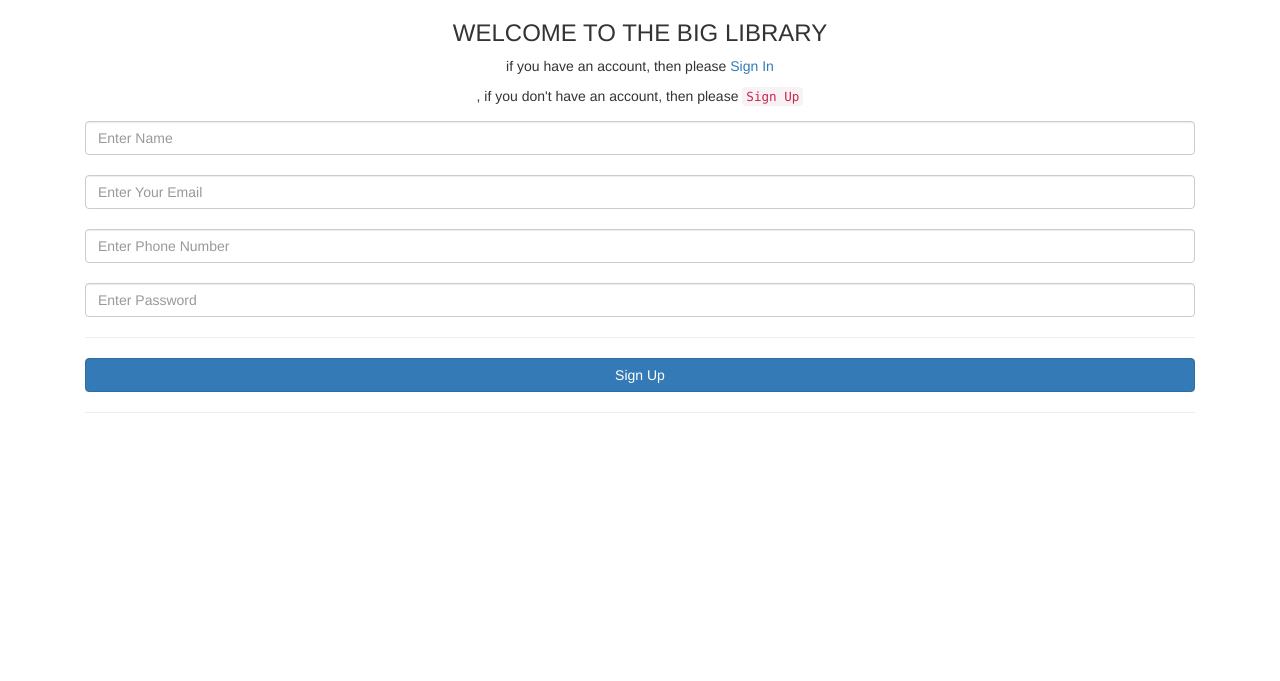
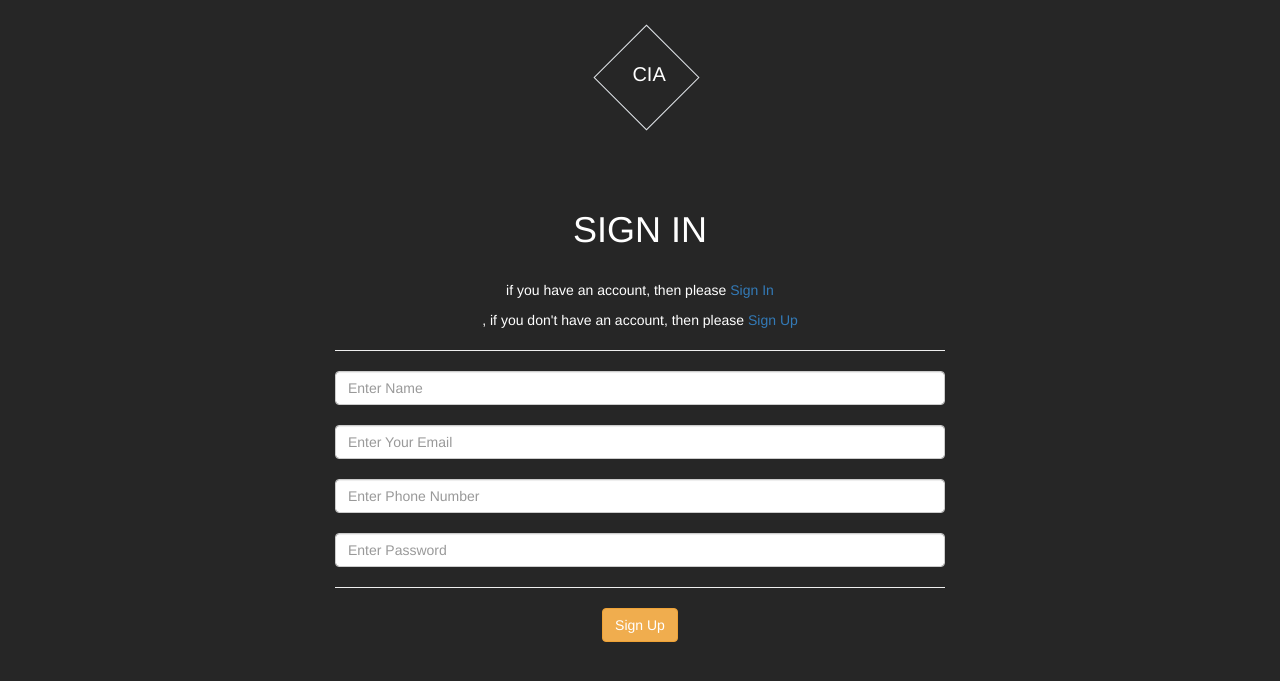
Before and after one commit to kata1234567/FSWD40-ProjectBIMFactory, a PHP site: page /register.php in a window 1280 px wide. Shown: the top 681 px of the page. Run offline with PHP 8.4, Linux system fonts and the light colour scheme; data that the repository does not hold is empty; some libraries are stand-ins or nearby versions.

Commit message:
added register

```diff
--- /dev/null
+++ b/css/register.css
@@ -0,0 +1,23 @@
+body {
+	margin: 0;
+	padding: 0;
+	background: #262626;
+}
+
+.text-center {
+
+width: 50%;
+
+}
+
+#text {
+	color: white
+}
+
+#particles-js {
+	position: absolute;
+	width: 100%;
+	height: 640px;
+	top: 0;
+	z-index: -1;
+}
--- a/css/style.css
+++ b/css/style.css
@@ -1,7 +1,8 @@
 .logo {
-	position: absolute;
-	width: 125px;
-	height: 125px;
+	position: relative;
+	width: 150px;
+	height: 150px;
+	margin-left: 20px;
 }
 
 .logo p {
@@ -11,8 +12,15 @@
 	text-align: center;
 	font-size: 20px;
 	text-transform: uppercase;
+}
 
+p {
+	padding-top: 20px;
+}
 
+.demo {
+	margin-left: 46%;
+	margin-top: 40px !important;
 }
 
 .logo:before {
@@ -21,8 +29,8 @@
 	width: 50%;
 	height: 50%;
 	border:none;
-	border-top: 2px solid #0796a9bf;
-	border-bottom: 2px solid #0796a9bf;
+	border-top: 3px solid #F0AD4E;
+	border-bottom: 3px solid #F0AD4E;
 	box-sizing: border-box;
 	transform: scaleX(0);
 	transition: 0.5s;
@@ -42,8 +50,8 @@ transition-delay: 0.5s;
 	width: 50%;
 	height: 50%;
 	border:none;
-	border-right: 2px solid #0796a9bf;
-	border-left: 2px solid #0796a9bf;
+	border-right: 3px solid #F0AD4E;
+	border-left: 3px solid #F0AD4E;
 	box-sizing: border-box;
 	transform: scaleY(0);
 	transition: 0.5s;
@@ -61,7 +69,7 @@ transform: scaleY(1);
 	display: block;
 	transform: rotate(45deg);
 	pointer-events: none;
-	box-sizing: border-box;
+
 
 }
 
@@ -71,8 +79,8 @@ transform: scaleY(1);
 	width: 100%;
 	height: 100%;
 	border:none;
-	border-top: 2px solid #0796a9bf;
-	border-bottom: 2px solid #0796a9bf;
+	border-top: 2px solid #F0AD4E;
+	border-bottom: 2px solid #F0AD4E;
 	box-sizing: border-box;
 	transform: scaleX(0);
 	transition: 0.5s;
@@ -90,8 +98,8 @@ transition-delay: 1s;
 	width: 100%;
 	height: 100%;
 	border:none;
-	border-right: 2px solid #0796a9bf;
-	border-left: 2px solid #0796a9bf;
+	border-right: 2px solid #F0AD4E;
+	border-left: 2px solid #F0AD4E;
 	box-sizing: border-box;
 	transform: scaleY(0);
 	transition: 0.5s;
@@ -101,9 +109,26 @@ transition-delay: 1s;
 
 transform: scaleY(1);
 transition-delay: 1.5s;
+
 }
 
-nav ul {
-	display: flex;
-	justify-content: space-around;
+/*@media only screen and (max-width: 700px) {
+   			.demo {
+
+ 		margin-right: 40%;
+
 }
+
+@media only screen and (max-width: 600px) {
+  .demo {
+
+    margin-right: 60px;
+
+}
+
+@media only screen and (max-width: 375px) {
+  .demo {
+
+    margin-right: 80px !important;
+
+}*/
--- a/register.php
+++ b/register.php
@@ -99,16 +99,25 @@ $passwordd = hash('sha256', $password);
 
 <title>Login & Registration System</title>
 <link rel="stylesheet" href="//maxcdn.bootstrapcdn.com/bootstrap/3.3.7/css/bootstrap.min.css" integrity="sha384-BVYiiSIFeK1dGmJRAkycuHAHRg32OmUcww7on3RYdg4Va+PmSTsz/K68vbdEjh4u" crossorigin="anonymous">
+<link rel="stylesheet" type="text/css" href="css/register.css">
+<link rel="stylesheet" type="text/css" href="css/style.css">
 </head>
-<body>
+<body >
+  <div class="demo">
+<div class="logo">
+      <span class="border"></span>
+      <p>&nbsp;CIA </p>
+ </div>
 
+</div>
+  <div id="particles-js"></div>
+<div  class="container text-center ">
 
-<div class= "container">
    <form method="post" action="<?php echo htmlspecialchars($_SERVER['PHP_SELF']); ?>" autocomplete="off">
 
-   <div class="text-center mb-4">
-        <h1 class="h3 mb-3 font-weight-normal">WELCOME TO THE BIG LIBRARY</h1>
-        <p>if you have an account, then please  <a href="index.php">Sign In</a></p>, if you don't have an account, then  please <code>Sign Up</code>
+   <div id="text" class="mb-4">
+       <h1>SIGN IN</h1>
+        <p>if you have an account, then please  <a href="index.php">Sign In</a></p>, if you don't have an account, then  please <a href="#"> Sign Up</a>
       </div>
 
 
@@ -117,7 +126,7 @@ $passwordd = hash('sha256', $password);
   if ( isset($errMSG) ) {
 
    ?>
-           <div class="alert alert-<?php echo $errTyp ?>">
+           <div  class="alert alert-<?php echo $errTyp ?>">
                         <?php echo $errMSG; ?>
        </div>
 
@@ -127,8 +136,9 @@ $passwordd = hash('sha256', $password);
 
 
 
+            <hr />
 
-            <input type="text" name="name" class="form-control" placeholder="Enter Name" maxlength="50" value="<?php echo $name ?>" />
+            <input  type="text" name="name" class="form-control" placeholder="Enter Name" maxlength="50" value="<?php echo $name ?>" />
 
                <span class="text-danger"><?php echo $nameError; ?></span>
                <br>
@@ -159,14 +169,20 @@ $passwordd = hash('sha256', $password);
             <hr />
 
 
-            <button type="submit" class="btn btn-block btn-primary" name="btn-signup">Sign Up</button>
-            <hr />
+            <button type="submit" class="btn btn-warning" name="btn-signup">Sign Up</button>
+
 
             <!-- <a href="index.php">Sign in Here...</a> -->
 
 
    </form>
    </div>
+
+
+
+
+   <script type="text/javascript" src="js/particles.js"></script>
+  <script type="text/javascript" src="js/app.js"></script>
 </body>
 </html>
 <?php ob_end_flush(); ?>
```
